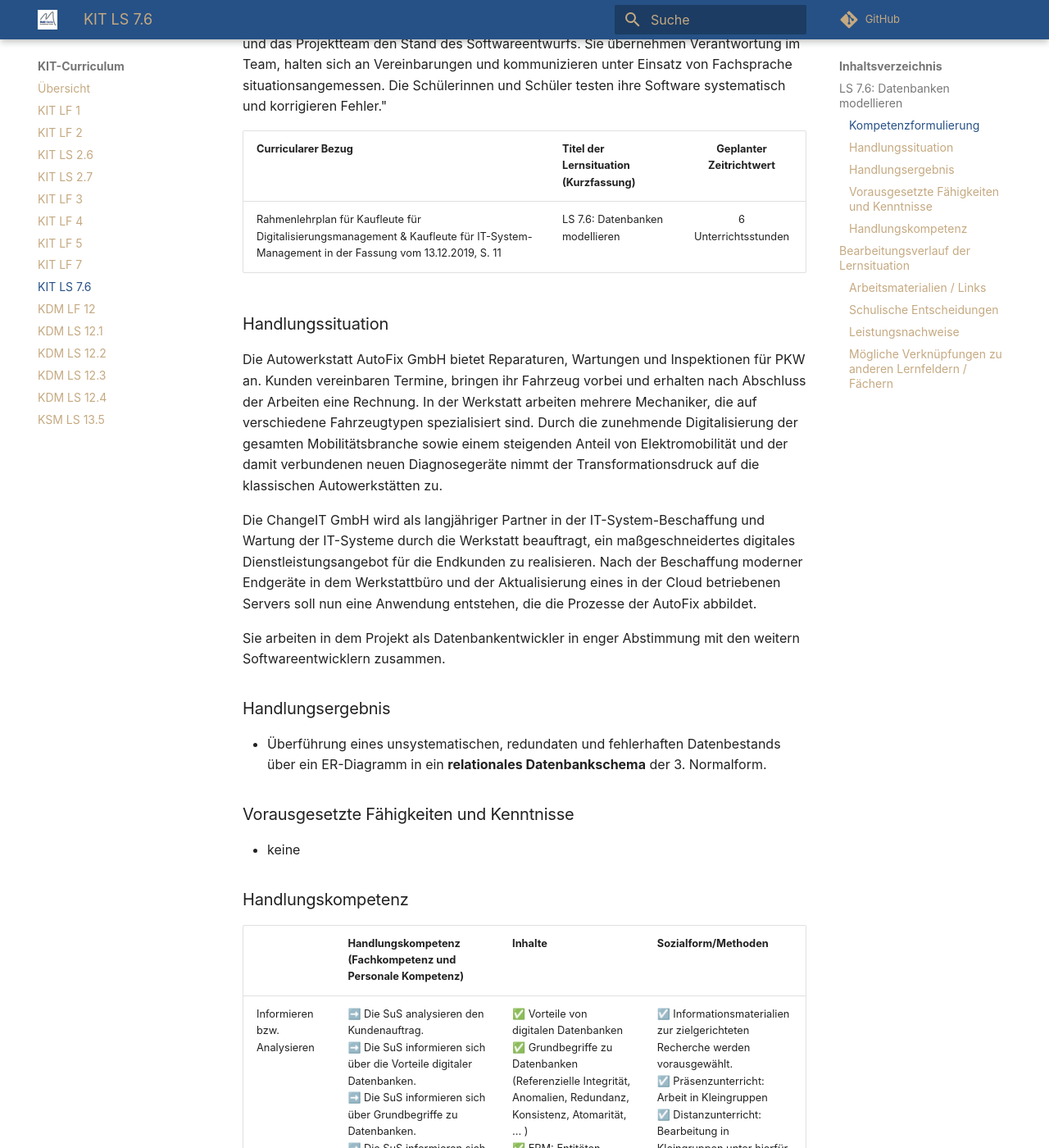
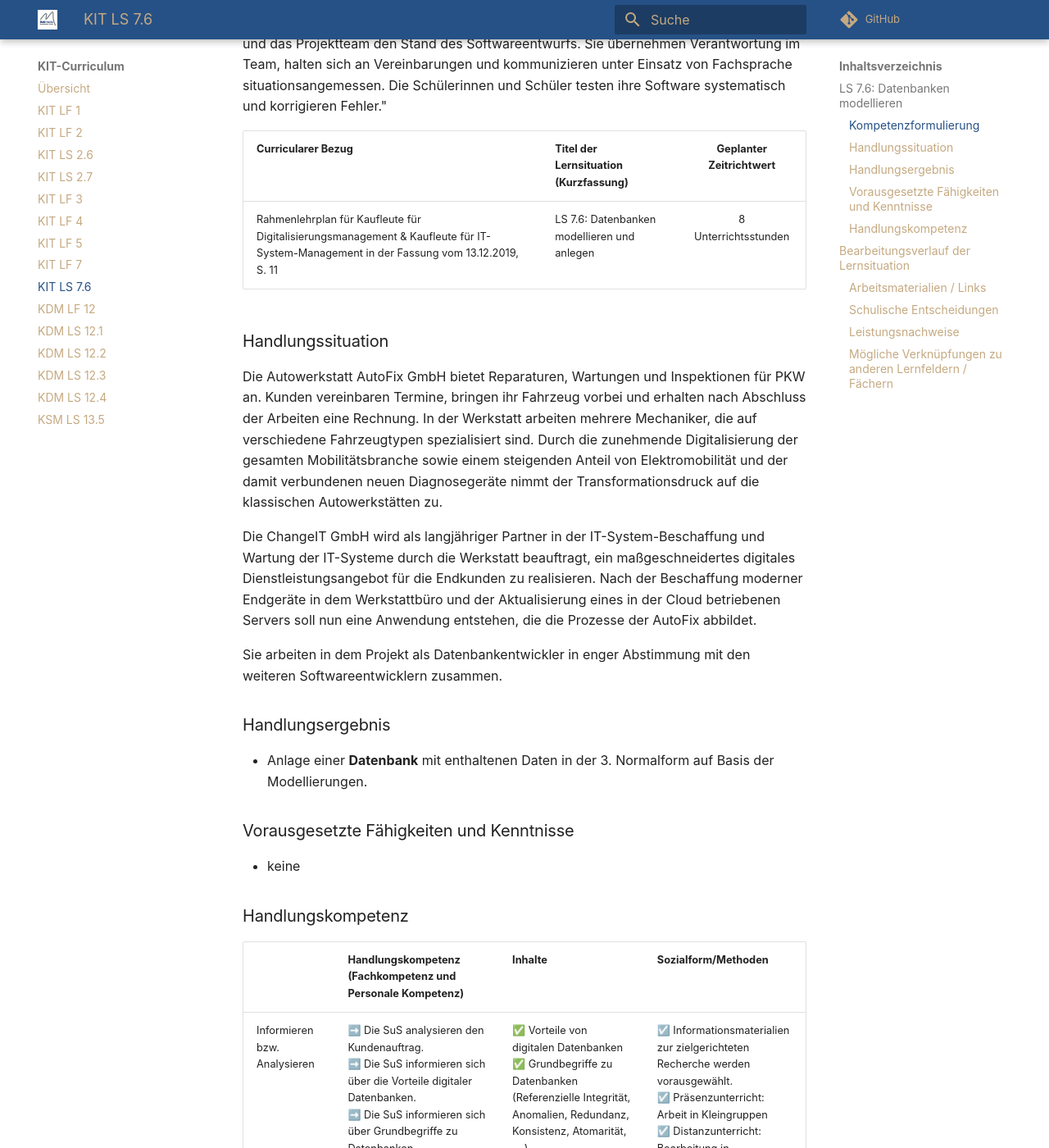
Before and after one commit to herr-nm/MMBbS_KIT_Curriculum, an MkDocs documentation site: the page built from docs/KIT-LF07_LS7.6.md, in a window 1280 px wide and 1400 px high, scrolled down 586 px. Shown: the whole window at 82% size. Built offline with MkDocs 1.6.1 and Material for MkDocs 9.7.7, drawn with Linux system fonts in a browser that asks for light colours; comment, search, counter and statistics services are not loaded; some of the changed text lies outside the part shown.

```diff
--- a/docs/KIT-LF07_LS7.6.md
+++ b/docs/KIT-LF07_LS7.6.md
@@ -14,7 +14,7 @@
 
 | Curricularer Bezug | Titel der Lernsituation (Kurzfassung) | Geplanter Zeitrichtwert |
 | :--- | :--- | :---: |
-| Rahmenlehrplan für Kaufleute für Digitalisierungsmanagement & Kaufleute für IT-System-Management in der Fassung vom 13.12.2019, S. 11 | LS 7.6: Datenbanken modellieren | 6 Unterrichtsstunden |
+| Rahmenlehrplan für Kaufleute für Digitalisierungsmanagement & Kaufleute für IT-System-Management in der Fassung vom 13.12.2019, S. 11 | LS 7.6: Datenbanken modellieren und anlegen | 8 Unterrichtsstunden |
 
 ### Handlungssituation
 
@@ -22,11 +22,11 @@
 
 Die ChangeIT GmbH wird als langjähriger Partner in der IT-System-Beschaffung und Wartung der IT-Systeme durch die Werkstatt beauftragt, ein maßgeschneidertes digitales Dienstleistungsangebot für die Endkunden zu realisieren. Nach der Beschaffung moderner Endgeräte in dem Werkstattbüro und der Aktualisierung eines in der Cloud betriebenen Servers soll nun eine Anwendung entstehen, die die Prozesse der AutoFix abbildet.
 
-Sie arbeiten in dem Projekt als Datenbankentwickler in enger Abstimmung mit den weitern Softwareentwicklern zusammen.
+Sie arbeiten in dem Projekt als Datenbankentwickler in enger Abstimmung mit den weiteren Softwareentwicklern zusammen.
 
 ### Handlungsergebnis
 
-- Überführung eines unsystematischen, redundaten und fehlerhaften Datenbestands über ein ER-Diagramm in ein **relationales Datenbankschema** der 3. Normalform.
+- Anlage einer **Datenbank** mit enthaltenen Daten in der 3. Normalform auf Basis der Modellierungen.
 
 <div style="page-break-after: always;"></div>
 
@@ -38,7 +38,7 @@
 
 | | Handlungskompetenz</br>(Fachkompetenz und Personale Kompetenz) | Inhalte | Sozialform/Methoden |
 | :--- | :--- | :--- | :--- |
-| Informieren bzw. Analysieren | ➡️ Die SuS analysieren den Kundenauftrag.<br>➡️ Die SuS informieren sich über die Vorteile  digitaler Datenbanken.<br>➡️ Die SuS informieren sich über Grundbegriffe zu Datenbanken.<br> ➡️ Die SuS informieren sich über die Elemente eines Entity-Relationship-Model (ERM).<br> ➡️ Die SuS informieren sich über den Prozess der Normalisierung (1.-3. NF).<br>➡️ Die SuS informieren sich über den Aufbau des relationalen Datenbankschemas. <br> ➡️ Die SuS informieren sich über die MySQL-Datentypen. | ✅ Vorteile von digitalen Datenbanken <br> ✅ Grundbegriffe zu Datenbanken (Referenzielle Integrität, Anomalien, Redundanz, Konsistenz, Atomarität, ... ) <br> ✅ ERM: Entitäten, Beziehungen, Attribute, Beziehungsentitäten, Primärschlüssel, Fremdschlüssel, Kardinaliäten <br> ✅ Normalformen (1.-3. NF)<br> ✅ Relationales Datenbankschema<br>✅ Datentypen in MySQL| ☑️ Informationsmaterialien zur zielgerichteten Recherche werden vorausgewählt.<br> ☑️ Präsenzunterricht: Arbeit in Kleingruppen<br>☑️ Distanzunterricht: Bearbeitung in Kleingruppen unter hierfür eingerichteten Kanälen in MS Teams<br>☑️ Die Gruppen können asynchron im Gruppentempo die einzelnen Kompetenzen erarbeiten. |
+| Informieren bzw. Analysieren | ➡️ Die SuS analysieren den Kundenauftrag.<br>➡️ Die SuS informieren sich über die Vorteile  digitaler Datenbanken.<br>➡️ Die SuS informieren sich über Grundbegriffe zu Datenbanken.<br> ➡️ Die SuS informieren sich über die Elemente eines Entity-Relationship-Model (ERM).<br> ➡️ Die SuS informieren sich über den Prozess der Normalisierung (1.-3. NF).<br>➡️ Die SuS informieren sich über den Aufbau des relationalen Datenbankschemas. <br> ➡️ Die SuS informieren sich über die MySQL-Datentypen.<br> ➡️ Die SuS informieren sich über die MySQL-Befehle zur Datenbank- und Tabellenanlage. <br> ➡️ Die SuS informieren sich über das Einfügen und Importieren von Datenbeständen in Tabellen. | ✅ Vorteile von digitalen Datenbanken <br> ✅ Grundbegriffe zu Datenbanken (Referenzielle Integrität, Anomalien, Redundanz, Konsistenz, Atomarität, ... ) <br> ✅ ERM: Entitäten, Beziehungen, Attribute, Beziehungsentitäten, Primärschlüssel, Fremdschlüssel, Kardinaliäten <br> ✅ Normalformen (1.-3. NF)<br> ✅ Relationales Datenbankschema <br> ✅ Datentypen in MySQL | ☑️ Informationsmaterialien zur zielgerichteten Recherche werden vorausgewählt.<br> ☑️ Präsenzunterricht: Arbeit in Kleingruppen<br>☑️ Distanzunterricht: Bearbeitung in Kleingruppen unter hierfür eingerichteten Kanälen in MS Teams<br>☑️ Die Gruppen können asynchron im Gruppentempo die einzelnen Kompetenzen erarbeiten. |
 | Planen / Entscheiden | ➡️ Die SuS identifizieren Probleme und Brüche in der aktuellen Datenhaltung.<br> ➡️ Die SuS strukturieren die vorliegenden Sachverhalte und Daten als Planungsgrundlage für die zu schaffende Datenbankstruktur. | s.o. | ☑️ Präsenzunterricht: Arbeit in Kleingruppen<br>☑️ Distanzunterricht: Bearbeitung in Kleingruppen unter hierfür eingerichteten Kanälen in MS Teams<br>☑️ Die Gruppen können asynchron im Gruppentempo die einzelnen Kompetenzen erarbeiten. |
 | Durchführen | ➡️ Die SuS erläutern dem Kunden unter Verwendung von Fachbegriffen die Vorteile einer digitalen Datenhaltung in Form einer Datenbank. <br> ➡️ Die SuS führen den Prozess der Normalisierung bis zur 3. NF mit den zur Verfügung stehenden Daten durch.<br> ➡️ Die SuS modellieren eine Datenbank als Resultat aus dem Normalisierungsprozess in Form eines ER-Diagramms.<br> ➡️ Die SuS entwickeln aus dem ER-Diagramm ein relationales Datenbankschema unter Auflösung aller N:M-Beziehungen. | s.o. | ☑️ Präsenzunterricht: Arbeit in Kleingruppen<br>☑️ Distanzunterricht: Bearbeitung in Kleingruppen unter hierfür eingerichteten Kanälen in MS Teams<br>☑️ Die Gruppen können asynchron im Gruppentempo die einzelnen Kompetenzen erarbeiten. |
 | Kontrollieren / Bewerten | ➡️ Die SuS kontrollieren die als ERM geplanten Datenbanken anhand einer Checkliste.<br> ➡️ Die SuS kontrollieren die als relationales Datenbankschema geplanten Datenbanken anhand einer Checkliste. <br> ➡️ Die SuS kontrollieren die schrittweise Überführung des Datenbestands im Rahmen der Normalisierung anhand einer Checkliste. | s.o. | ☑️ Präsenzunterricht: Arbeit in Kleingruppen<br>☑️ Distanzunterricht: Bearbeitung in Kleingruppen unter hierfür eingerichteten Kanälen in MS Teams<br>☑️ Die Gruppen können asynchron im Gruppentempo die einzelnen Kompetenzen erarbeiten. |
```
Also changed, not shown: other parts of docs/KIT-LF07_LS7.6.md (+1 -2 lines), docs/KIT-LF07_LS7.7.md (added, +7 -0 lines).
